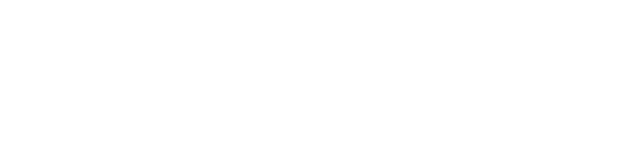
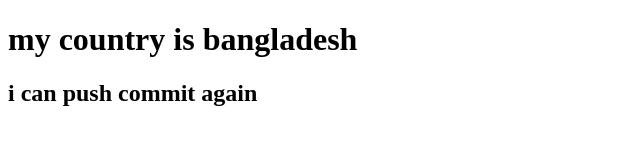
Before and after one commit to shakil-1318/my-first-repo, a plain HTML site: page index.html in a window 1280 px wide. Shown: the whole page, without its empty margins (0-640 px from the left). Drawn offline with Linux system fonts and the light colour scheme.

Commit message:
added h1 h2 tag

```diff
--- a/index.html
+++ b/index.html
@@ -5,11 +5,12 @@
     <meta charset="UTF-8">
     <meta http-equiv="X-UA-Compatible" content="IE=edge">
     <meta name="viewport" content="width=device-width, initial-scale=1.0">
-    <title>My First github</title>
+    <title>My First Github Repo</title>
 </head>
 
 <body>
-
+        <h1>my country is bangladesh</h1>
+        <h2>i can push commit again</h2>
 </body>
 
 </html>
```
